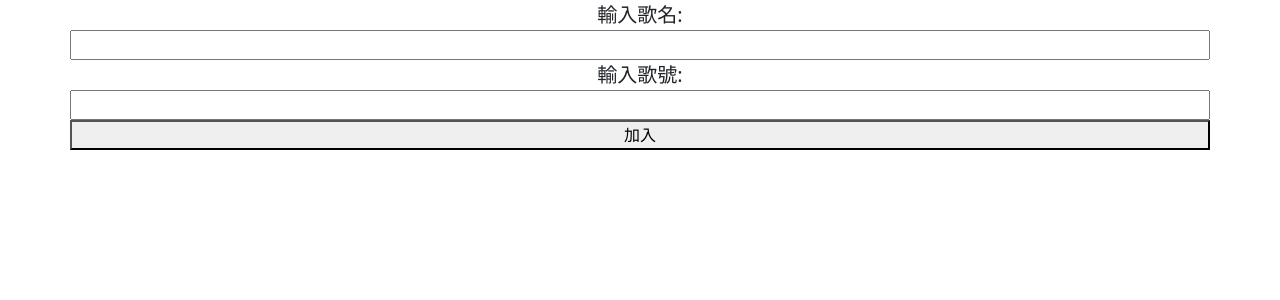
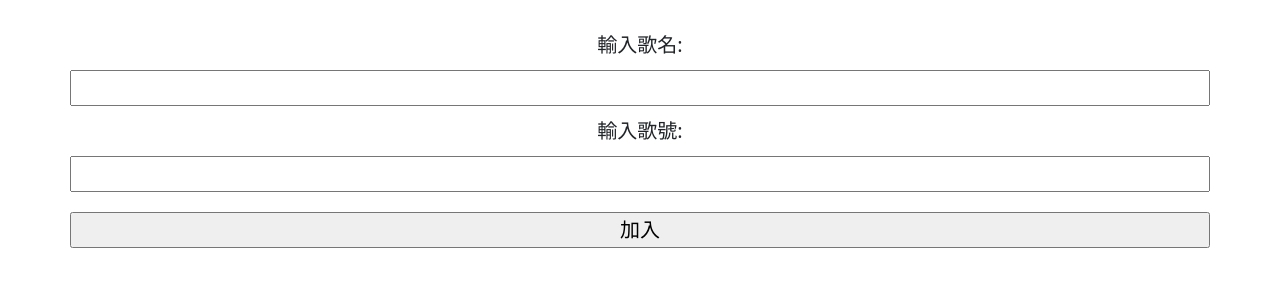
Before and after one commit to irisyen115/LinePa, a Django app: page /song_page in a window 1280 px wide. Shown: the top 300 px of the page. Run offline with Django 4.2, Linux system fonts and the light colour scheme.

Commit message:
finish add new song to website

```diff
--- a/PaAss/urls.py
+++ b/PaAss/urls.py
@@ -20,5 +20,6 @@ from myapp import views # Add this line
 urlpatterns = [
     path('admin/', admin.site.urls),
     path('callback', views.callback),
-    path('song_page', views.song_page)
+    path('song_page', views.song_page),
+    path('create',views.create)
 ]
--- a/myapp/templates/songpage.html
+++ b/myapp/templates/songpage.html
@@ -8,18 +8,23 @@
             .cen {
                 text-align: center;
                 font-size: 20px;
+                margin-top: 10px;
+                padding-top: 10px;
             }
         </style>
     </head>
     <body>
-        <div class="container">
-            <div class="row">
-                <label for="song_name" class="cen">輸入歌名:</label>
-                <input type="text" id="song_name" name="song_name" class="col-12">
-                <label for="song_num" class="cen">輸入歌號:</label>
-                <input type="text" id="song_num" name="song_num" class="col-12">
-                <button type="button">加入</button>
+        <form action="create" method="post">
+            <div class="container cen">
+                <div class="row">
+                    {% csrf_token %}
+                    <label for="song_name" style="padding: 10px;">輸入歌名:</label>
+                    <input type="text" id="song_name" name="song_name" class="col-12">
+                    <label for="song_num" style="padding: 10px;">輸入歌號:</label>
+                    <input type="text" id="song_num" name="song_num" class="col-12">
+                    <input type="submit" style="margin-top: 20px;" value="加入">
+                </div>
             </div>
-        </div>
+        </form>
     </body>
 </html>
--- a/myapp/views.py
+++ b/myapp/views.py
@@ -50,12 +50,11 @@ def callback(request):
 @csrf_exempt
 def song_page(request):
     return render(request, 'songpage.html')
-# def is_num(n):
-#   is_number = True
-#   try:
-#     num = float(n)
-#     # 檢查 "nan"
-#     is_number = num == num  # 或者使用 `math.isnan(num)`
-#   except ValueError:
-#     is_number = False
-#   return is_number
+
+@csrf_exempt
+def create(request):
+    if request.method == 'POST':
+        songname= request.POST["song_name"]
+        songnum = request.POST["song_num"]
+    Song.objects.create(song_name = songname,song_num = songnum)
+    return HttpResponseBadRequest("Avengers assemble")
```
